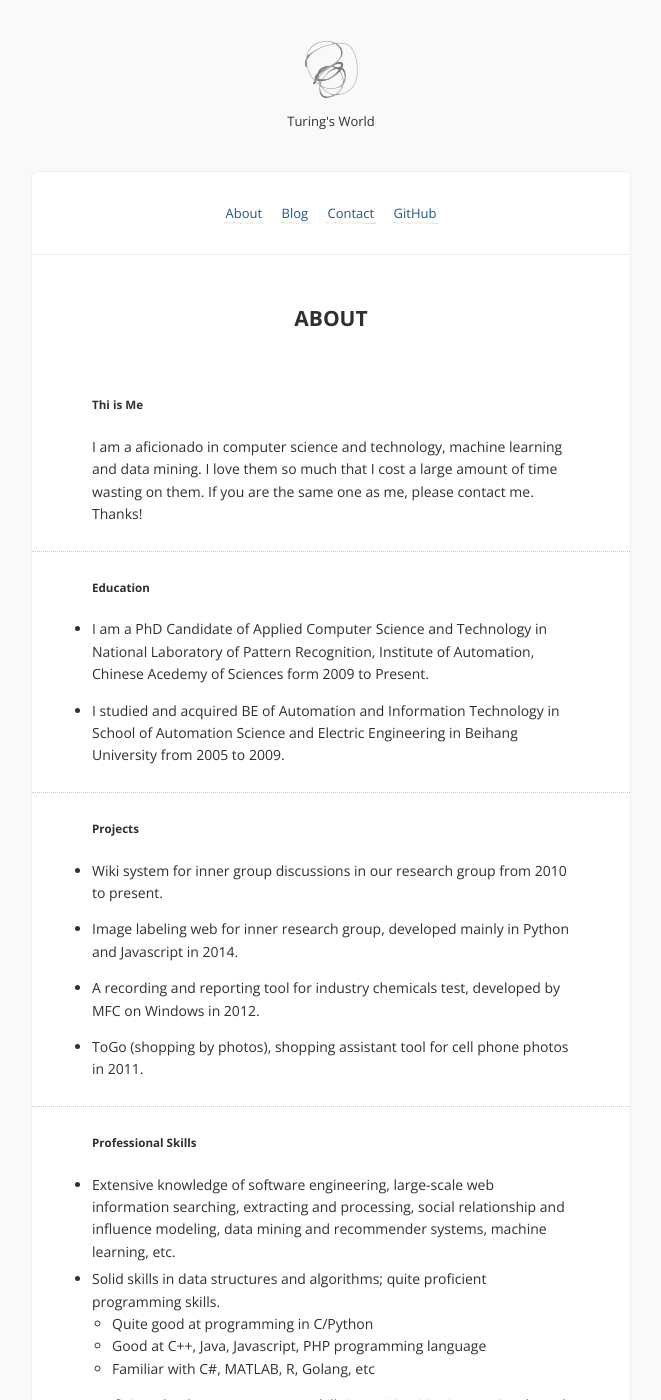
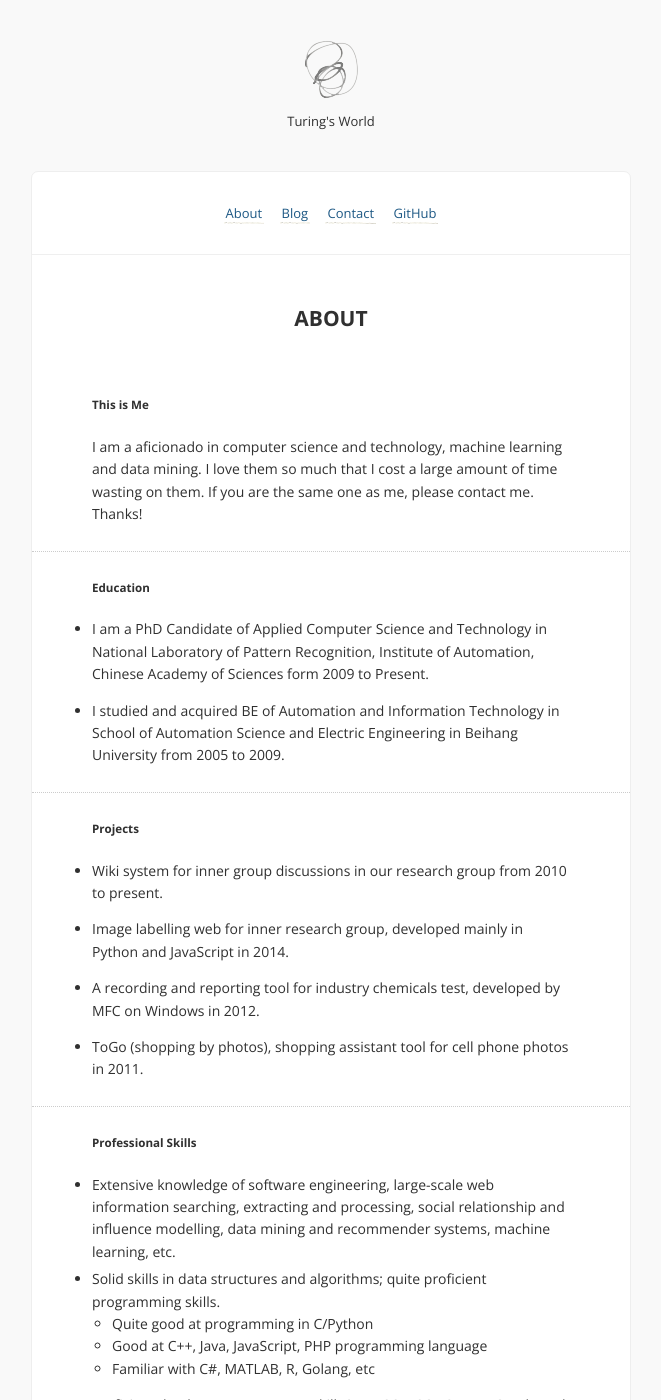
Before and after one commit to guokan/qyou.github.io, a Jekyll site: the page built from about.md, in a window 1280 px wide and 1400 px high. Shown: the whole window, without its empty margins (309-970 px from the left). Built offline with Jekyll 4.4.1, drawn with Linux system fonts in a browser that asks for light colours; Markdown is read by kramdown in place of the engine named in the settings; comment, search, counter and statistics services are not loaded; some of the changed text lies outside the part shown.

Commit message:
words fix

```diff
--- a/about.md
+++ b/about.md
@@ -3,14 +3,14 @@ layout: page
 title: About
 ---
 
-##### Thi is Me #####
+##### This is Me #####
 
 I am a aficionado in computer science and technology, machine learning and data mining. I love them so much that I cost a large amount of time wasting on them. If you are the same one as me, please contact me. Thanks!
 
 -------------------------------------------------
 ##### Education #####
 
-- I am a PhD Candidate of Applied Computer Science and Technology in National Laboratory of Pattern Recognition, Institute of Automation, Chinese Acedemy of Sciences form 2009 to Present.
+- I am a PhD Candidate of Applied Computer Science and Technology in National Laboratory of Pattern Recognition, Institute of Automation, Chinese Academy of Sciences form 2009 to Present.
 
 - I studied and acquired BE of Automation and Information Technology in School of Automation Science and Electric Engineering in Beihang University from 2005 to 2009.
 
@@ -19,7 +19,7 @@ I am a aficionado in computer science and technology, machine learning and data
 
 - Wiki system for inner group discussions in our research group from 2010 to present.
 
-- Image labeling web for inner research group, developed mainly in Python and Javascript in 2014.
+- Image labelling web for inner research group, developed mainly in Python and JavaScript in 2014.
 
 - A recording and reporting tool for industry chemicals test, developed by MFC on Windows in 2012.
 
@@ -28,11 +28,11 @@ I am a aficionado in computer science and technology, machine learning and data
 -------------------------------------------------
 ##### Professional Skills #####
 
-- Extensive knowledge of software engineering, large-scale web information searching, extracting and processing, social relationship and influence modeling, data mining and recommender systems, machine learning, etc.
+- Extensive knowledge of software engineering, large-scale web information searching, extracting and processing, social relationship and influence modelling, data mining and recommender systems, machine learning, etc.
 
 - Solid skills in data structures and algorithms; quite proficient programming skills.
 	- Quite good at programming in C/Python
-	- Good at C++, Java, Javascript, PHP programming language
+	- Good at C++, Java, JavaScript, PHP programming language
 	- Familiar with C\#, MATLAB, R, Golang, etc
 
 - Proficient database management skills in MySQL, SQL Server, Oracle and NoSQL databases.
@@ -55,7 +55,7 @@ I am a aficionado in computer science and technology, machine learning and data
 
 - Merit student of University of Chinese Academy of Sciences in 2013
 
-- Mathematical Modeling Competition 2012, third prize.
+- Mathematical Modelling Competition 2012, third prize.
 
 - Design contest of image processing by Beijing Join Hope Image Technology Ltd, successful design in 2010.
 
```
Also changed, not shown: other parts of about.md (+1 -1 lines), 2 other files.
